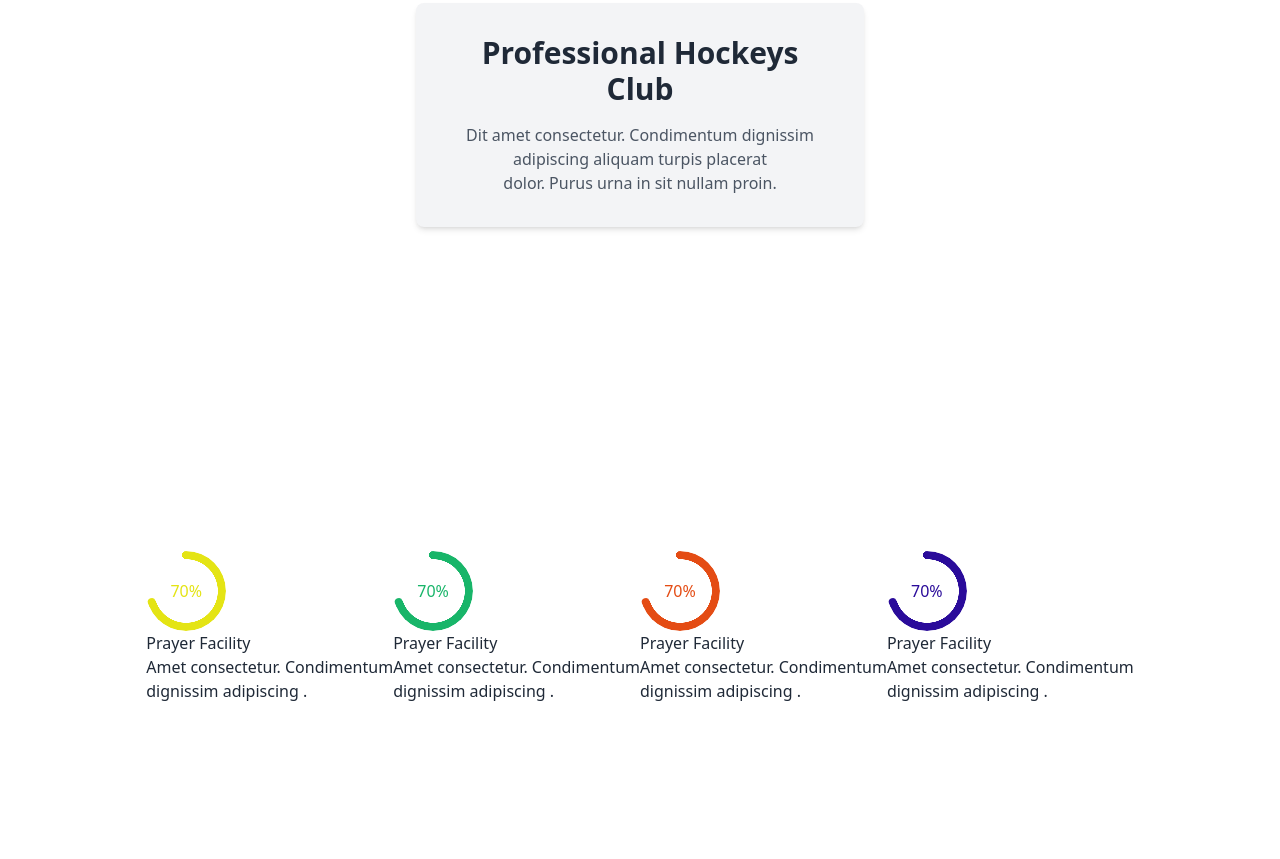
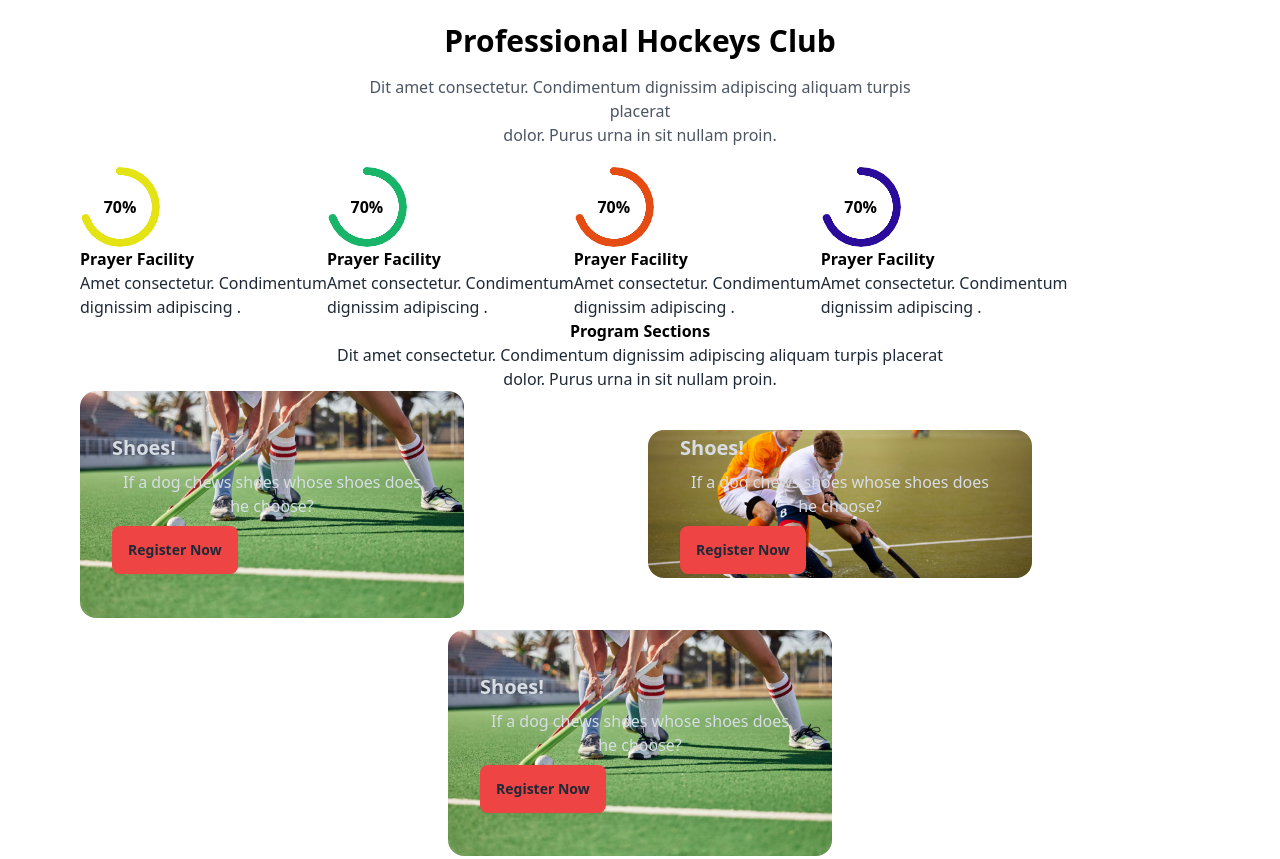
Before and after one commit to allmamun556/assignment3, a plain HTML site: page index.html in a window 1280 px wide. Shown: the part 987-1846 px from the top of the page. Drawn offline with nearby package versions, Linux system fonts and the light colour scheme.

Commit message:
Update index.html

```diff
--- a/index.html
+++ b/index.html
@@ -22,7 +22,7 @@
                         <div tabindex="0" role="button" class="btn btn-ghost btn-circle">
                         <svg xmlns="http://www.w3.org/2000/svg" class="h-5 w-5" fill="none" viewBox="0 0 24 24" stroke="currentColor"><path stroke-linecap="round" stroke-linejoin="round" stroke-width="2" d="M4 6h16M4 12h16M4 18h7" /></svg>
                         </div>
-                        <h1>Hockeys</h1>
+                        <h2 class="text-black font-bold">Hockey<span class="text-red-500">'</span>s</h2>
                     </div>
                     <ul tabindex="0" class="menu menu-sm dropdown-content mt-3 z-[1] p-2 shadow bg-base-100 rounded-box w-52">
                       <li><a>Home</a></li>
@@ -35,13 +35,13 @@
 
                 <!-- Flex Layout for Larger Screens -->
                 <div class="hidden md:flex space-x-4">
-                    <a href="#" class="text-red-800">Hockeys</a>
+                    <h2 href="#"><b class="text-black">Hockey<span class="text-red-800">'</span>s</b></h2>
                 </div>
             </div>
 
 
             <div class="hidden md:flex">
-              <a class="btn btn-ghost text-xl">Home</a>
+              <a class="btn btn-ghost text-xl text-red-800">Home</a>
               <a class="btn btn-ghost text-xl">About</a>
               <a class="btn btn-ghost text-xl">Pages</a>
               <a class="btn btn-ghost text-xl">Blog</a>
@@ -52,7 +52,7 @@
               <button class="btn btn-ghost btn-circle">
                 <svg xmlns="http://www.w3.org/2000/svg" class="h-5 w-5" fill="none" viewBox="0 0 24 24" stroke="currentColor"><path stroke-linecap="round" stroke-linejoin="round" stroke-width="2" d="M21 21l-6-6m2-5a7 7 0 11-14 0 7 7 0 0114 0z" /></svg>
               </button>
-              <button class="btn btn-ghost">
+              <button class="btn bg-red-500 border-none hover:bg-red-500">
                 <div>
                   <p><span>Get Tickets</span></p>
                 </div>
@@ -102,78 +102,92 @@
             </div>
           </div>
         <!-- Your content goes here -->
-        <div class="Professional text-center p-8 max-w-md bg-gray-100 rounded-lg shadow-md">
-            <h1 class="text-3xl font-bold mb-4">Professional Hockeys Club</h1>
+        <section>
+          <div class="Professional text-center">
+            <h1 class="text-3xl font-bold mb-4 text-black">Professional Hockeys Club</h1>
             <p class="text-gray-600">Dit amet consectetur. Condimentum dignissim adipiscing aliquam turpis placerat<br>
                 dolor. Purus urna in sit nullam proin.</p>
         </div>
-        <div class="grid grid-cols-1 md:flex justify-center items-center h-screen">
+        </section>
+        <section>
+          <div class="grid grid-cols-1 md:flex">
             <div>
-                <div class="radial-progress text-primary" style="--value:70; color: #e4e414" role="progressbar">70%</div>
-                <h1>Prayer Facility</h1>
+                <div class="radial-progress text-primary" style="--value:70; color: #e4e414" role="progressbar"><p class="text-black font-bold">70%</p></div>
+                <h1 class="text-black font-bold">Prayer Facility</h1>
                 <p>Amet consectetur. Condimentum <br> dignissim adipiscing .</p>
             </div>
             <div>
-                <div class="radial-progress text-primary" style="--value:70; color: #18b569" role="progressbar">70%</div>
-                <h1>Prayer Facility</h1>
+                <div class="radial-progress text-primary" style="--value:70; color: #18b569" role="progressbar"><p class="text-black font-bold">70%</p></div>
+                <h1 class="text-black font-bold">Prayer Facility</h1>
                 <p>Amet consectetur. Condimentum <br> dignissim adipiscing .</p>
             </div>
             <div>
-                <div class="radial-progress text-primary" style="--value:70; color: #e44c14 " role="progressbar">70%</div>
-                <h1>Prayer Facility</h1>
+                <div class="radial-progress text-primary" style="--value:70; color: #e44c14 " role="progressbar"><p class="text-black font-bold">70%</p></div>
+                <h1 class="text-black font-bold">Prayer Facility</h1>
                 <p>Amet consectetur. Condimentum <br> dignissim adipiscing .</p>
             </div>
             <div>
-                <div class="radial-progress text-primary" style="--value:70; color: #2a0b9a " role="progressbar">70%</div>
-                <h1>Prayer Facility</h1>
+                <div class="radial-progress text-primary" style="--value:70; color: #2a0b9a " role="progressbar"><p class="text-black font-bold">70%</p></div>
+                <h1 class="text-black font-bold">Prayer Facility</h1>
                 <p>Amet consectetur. Condimentum <br> dignissim adipiscing .</p>
             </div>
 
 
         </div>
-        <div class="text-center">
-            <h1>Program Sections</h1>
+        </section>
+
+        <section>
+          <div class="text-center">
+            <h1 class="text-black font-bold">Program Sections</h1>
             <p>Dit amet consectetur. Condimentum dignissim adipiscing aliquam turpis placerat <br> dolor. Purus urna in sit nullam proin. </p>
         </div>
 
+        </section>
 
-        <div class="grid gap-4 text-center items-center text-center">
-        <div class="grid grid-cols-1 gap-4 lg:grid-cols-4 bg-white">
-          <div class="card w-96  image-full">
+
+      <section>
+        <div class="grid grid-cols-1 gap-4 lg:grid-cols-2 bg-white">
+          <div class="card w-96 image-full text-center items-center">
             <figure><img src="Images/3.png" alt="Shoes" /></figure>
             <div class="card-body">
               <h2 class="card-title">Shoes!</h2>
               <p>If a dog chews shoes whose shoes does he choose?</p>
-              <div class="card-actions justify-end">
-                <button class="btn btn-primary">Register Now</button>
+              <div class="card-actions">
+                <button class="btn bg-red-500 border-none hover:bg-red-500">Register Now</button>
               </div>
             </div>
           </div>
 
-          <div class="card w-96 shadow-xl image-full">
+          <div class="card w-96 image-full text-center items-center">
             <figure><img src="Images/4.png" alt="Shoes" /></figure>
             <div class="card-body">
               <h2 class="card-title">Shoes!</h2>
               <p>If a dog chews shoes whose shoes does he choose?</p>
-              <div class="card-actions justify-end">
-                <button class="btn btn-primary">Register Now</button>
+              <div class="card-actions">
+                <button class="btn bg-red-500 border-none hover:bg-red-500">Register Now</button>
+              </div>
+          </div>
+
+        </div>
+        </div>
+
+        <div class="flex items-center justify-center mt-3">
+          <div class="card w-96 image-full text-center items-center">
+            <figure><img src="Images/3.png" alt="Shoes" /></figure>
+            <div class="card-body">
+              <h2 class="card-title">Shoes!</h2>
+              <p>If a dog chews shoes whose shoes does he choose?</p>
+              <div class="card-actions">
+                <button class="btn bg-red-500 border-none hover:bg-red-500">Register Now</button>
               </div>
             </div>
           </div>
-
         </div>
 
-        <div class="card w-96 shadow-xl image-full">
-          <figure><img src="Images/3.png" alt="Shoes" /></figure>
-          <div class="card-body">
-            <h2 class="card-title">Shoes!</h2>
-            <p>If a dog chews shoes whose shoes does he choose?</p>
-            <div class="card-actions justify-end">
-              <button class="btn btn-primary">Register Now</button>
-            </div>
-          </div>
-        </div>
-        </div>
+
+
+      </section>
+
 <!-- Our new product section -->
 
           <div>
@@ -453,7 +467,7 @@
           </div>
           <input type="text" placeholder="Write your Message" class="input input-bordered w-full max-w-xs bg-white" />
         </label>
-        <button class="btn">Send a Message</button>
+        <button class="btn bg-red-500 border-none hover:bg-red-500 mt-3 mb-4">Send a Message</button>
       </div>
       </div>
     <div>
@@ -462,7 +476,7 @@
 </div>
 
 <!---Socila Media-->
-<div class="footer footer-center p-10 bg-primary text-primary-content">
+<div class="footer footer-center p-10 text-primary-content mt-3 mb-4">
     <aside>
       <p class="font-bold">
         Social Media
```
